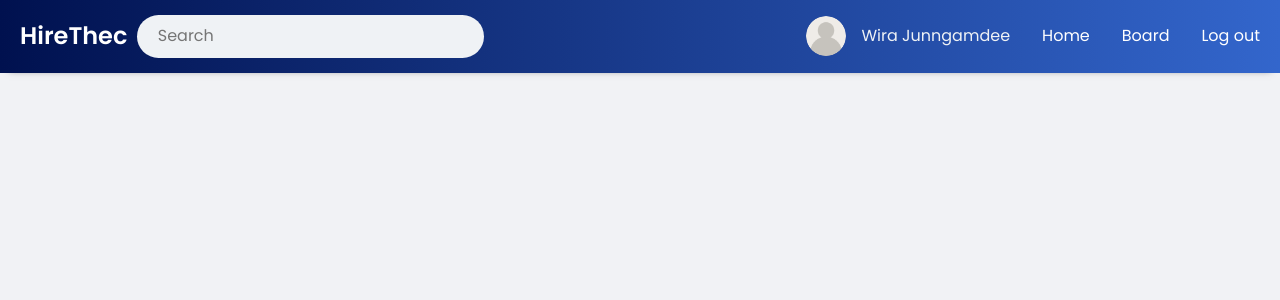
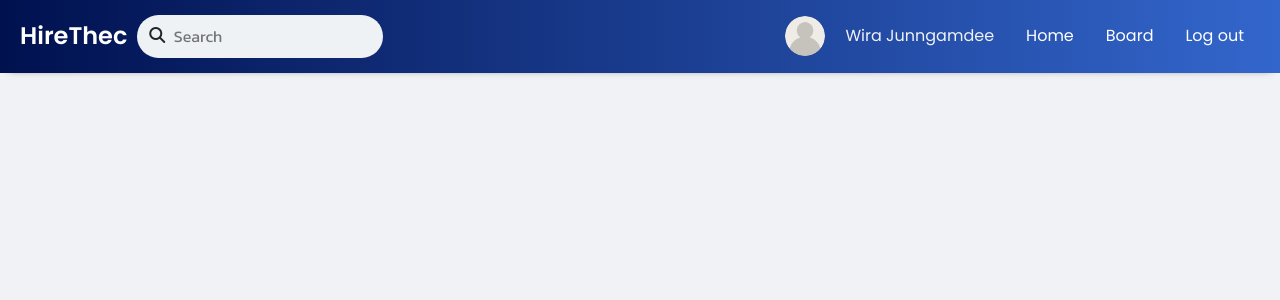
Before and after one commit to minddymind/Hire-Tech, a Flask app: page /profile in a window 1280 px wide. Shown: the top 300 px of the page. Run offline with Flask 3, Linux system fonts and the light colour scheme; parts of the project's set-up code (start-up, migrations or seed data) failed here and were passed over.

Commit message:
create profile.html

```diff
--- a/flask/app/templates/profile.html
+++ b/flask/app/templates/profile.html
@@ -6,13 +6,20 @@
     <title>HireThec - Profile</title>
     <!-- icon -->
     <link rel="icon" type="image/x-icon" href="/static/icon/job-search.png">
+    <!-- Font awsome Libary-->
+    <link rel="stylesheet" href="https://cdnjs.cloudflare.com/ajax/libs/font-awesome/6.5.1/css/all.min.css"
+    integrity="sha512-DTOQO9RWCH3ppGqcWaEA1BIZOC6xxalwEsw9c2QQeAIftl+Vegovlnee1c9QX4TctnWMn13TZye+giMm8e2LwA=="
+    crossorigin="anonymous" referrerpolicy="no-referrer"/>
     <!-- Font -->
     <link href='https://fonts.googleapis.com/css?family=Kanit&subset=thai,latin' rel='stylesheet' type='text/css'>
     <!-- Bootstrap CSS-->
     <link href="https://cdn.jsdelivr.net/npm/bootstrap@5.3.2/dist/css/bootstrap.min.css"
     rel="stylesheet" integrity="sha384-T3c6CoIi6uLrA9TneNEoa7RxnatzjcDSCmG1MXxSR1GAsXEV/Dwwykc2MPK8M2HN"
     crossorigin="anonymous">
-    <link rel="stylesheet" href="/static/css/profile.css">
+
+    <link rel="stylesheet" href="/static/css/board.css">
+    <!-- Jquery -->
+    <script src="https://code.jquery.com/jquery-3.6.0.min.js"></script>
 </head>
 <body>
   <div class="navbar">
@@ -20,14 +27,15 @@
       <div class="logo"><a href='/'>HireThec</a></div>
       <div class="nav-search">
         <span class="material-icons"><i class="fa-solid fa-magnifying-glass"></i></span>
-            <input type="text" placeholder="Search"/>
+        <input type="text" id="input-box" placeholder="Search" autocomplete="off">
+        <!-- <button>search</button> -->
       </div>
     </div>
 
     <div class="nav-right">
       <div class="nav-info" data-bs-toggle="tooltip" data-bs-placement="bottom" title="Accout">
-            <img src="/static/img/tweeterUserSmall.png" alt="user-profile" class="user-profile">
-            <span id="name">Wira Junngamdee</span>
+        <a href="/profile"><img src="/static/img/tweeterUserSmall.png" alt="user-profile" class="user-profile">
+        <span id="name">Wira Junngamdee</span></a>
       </div>
       <ul class="links">
         <li><a href="/">Home</a></li>
@@ -39,5 +47,9 @@
       </div>
     </div>
   </div>
+
+      <div class="body">
+
+      </div>
 </body>
 </html>
```
Lines whose indentation alone changed are shown as unchanged.
